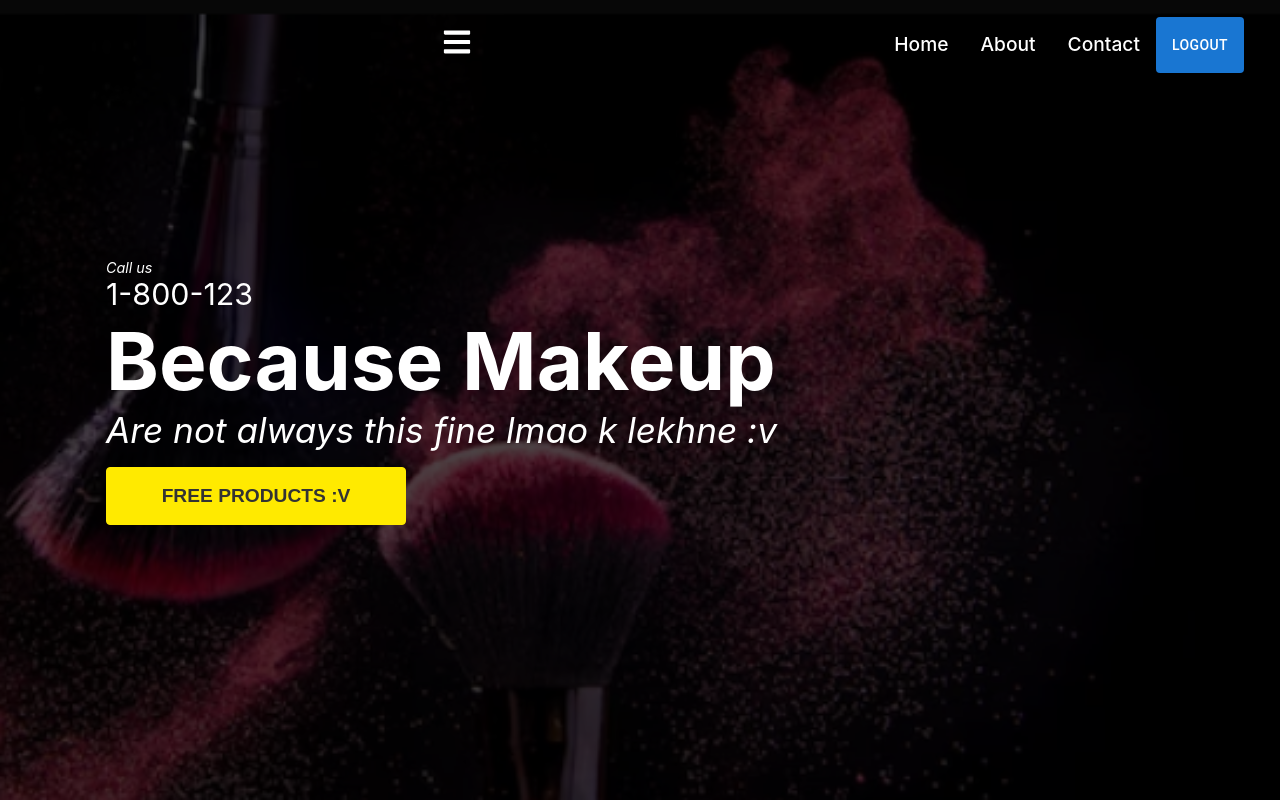
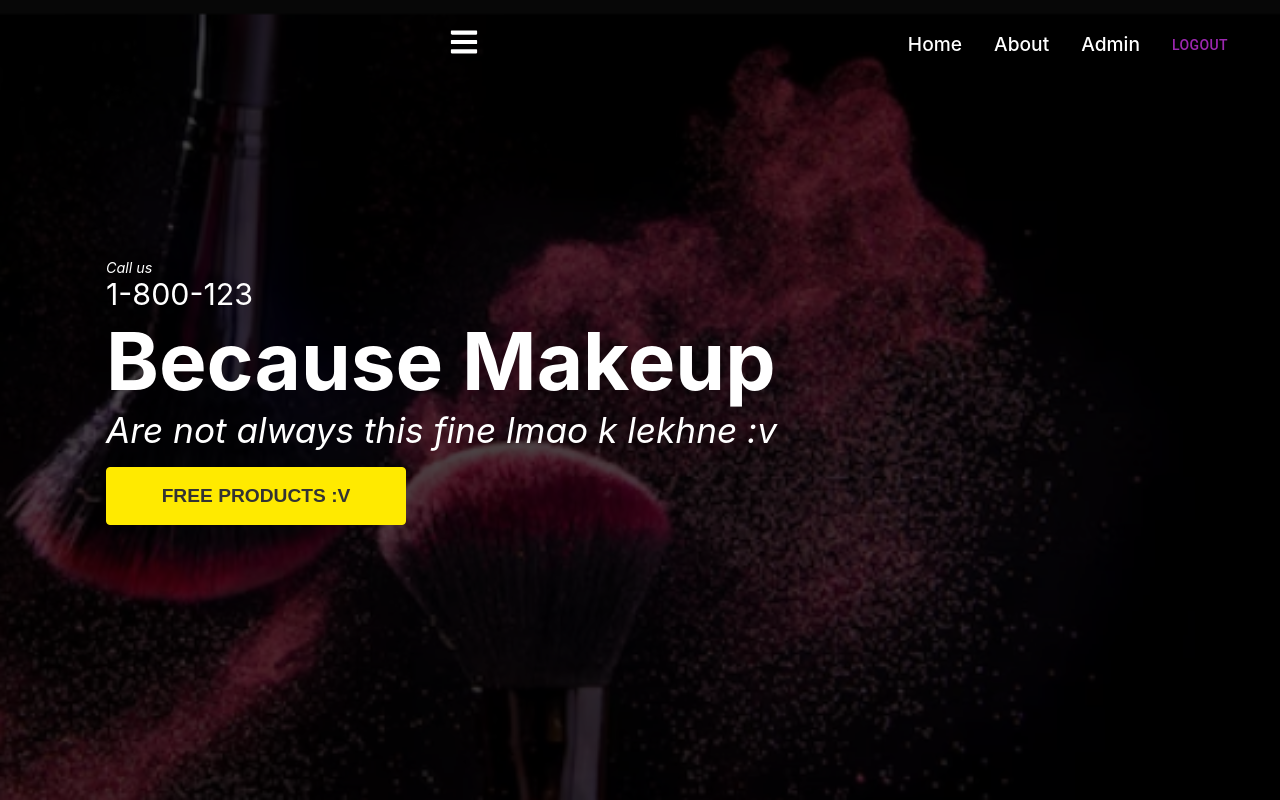
Before and after one commit to Rajan66/Glam, a React (Create React App) app in the folder client/: page / in a window 1280 px wide. Shown: the top 800 px of the page. Built offline with nearby package versions, Linux system fonts and the light colour scheme; no server answers.

Commit message:
Icons changed

```diff
--- a/client/src/components/Admin/AllProducts/AllProducts.js
+++ b/client/src/components/Admin/AllProducts/AllProducts.js
@@ -1,4 +1,4 @@
-import { Grid, Button } from '@mui/material'
+import { Grid, Button, IconButton } from '@mui/material'
 import DeleteIcon from "@mui/icons-material/Delete"
 import UpdateIcon from "@mui/icons-material/Edit"
 import React from 'react'
@@ -19,13 +19,17 @@ const AllProducts = ({ setCurrentId }) => {
                             <p>{product.title}</p>
                             <p><span>{product.tags}</span></p>
                             <p>{product.price}</p>
-                            <Button onClick={() => setCurrentId(product._id)} startIcon={<UpdateIcon />}></Button>
-                            <Button onClick={() => dispatch(deleteProduct(product._id))} startIcon={<DeleteIcon />}></Button>
+                            <IconButton>
+                                <UpdateIcon color='primary' onClick={() => setCurrentId(product._id)} />
+                            </IconButton>
+                            <IconButton >
+                                <DeleteIcon color='primary' onClick={() => dispatch(deleteProduct(product._id))} />
+                            </IconButton>
                         </div>
                     </Grid>
                 ))}
 
-            </Grid>
+            </Grid >
         </>
     )
 }
--- a/client/src/components/Navbar/Navbar.js
+++ b/client/src/components/Navbar/Navbar.js
@@ -1,11 +1,13 @@
 import React, { useState } from 'react'
-import { FaBars, FaTimes } from 'react-icons/fa'
-import { Button } from '@mui/material'
 import firebase from 'firebase/compat/app'
 import 'firebase/compat/auth'
 
 import './styles.css'
+import { FaBars, FaTimes } from 'react-icons/fa'
+import { Button } from '@mui/material'
+
 import { useNavigate } from 'react-router-dom'
+import { Link } from 'react-router-dom'
 
 const Navbar = () => {
 
@@ -58,14 +60,16 @@ const Navbar = () => {
             <a href='#'>About</a>
           </li>
           <li className='nav-item'>
-            <a href='#'>Contact</a>
+            <a href='/admin'>Admin</a>
           </li>
-          <Button className='nav-item' onClick={handleLogout} variant='contained'>
-            Logout
-          </Button>
+          <li>
+              <Button className='nav-item' onClick={handleLogout} variant='text' color='secondary'>
+                Logout
+              </Button>
+          </li>
         </ul>
       </nav>
-    </div>
+    </div >
   )
 }
 
```
